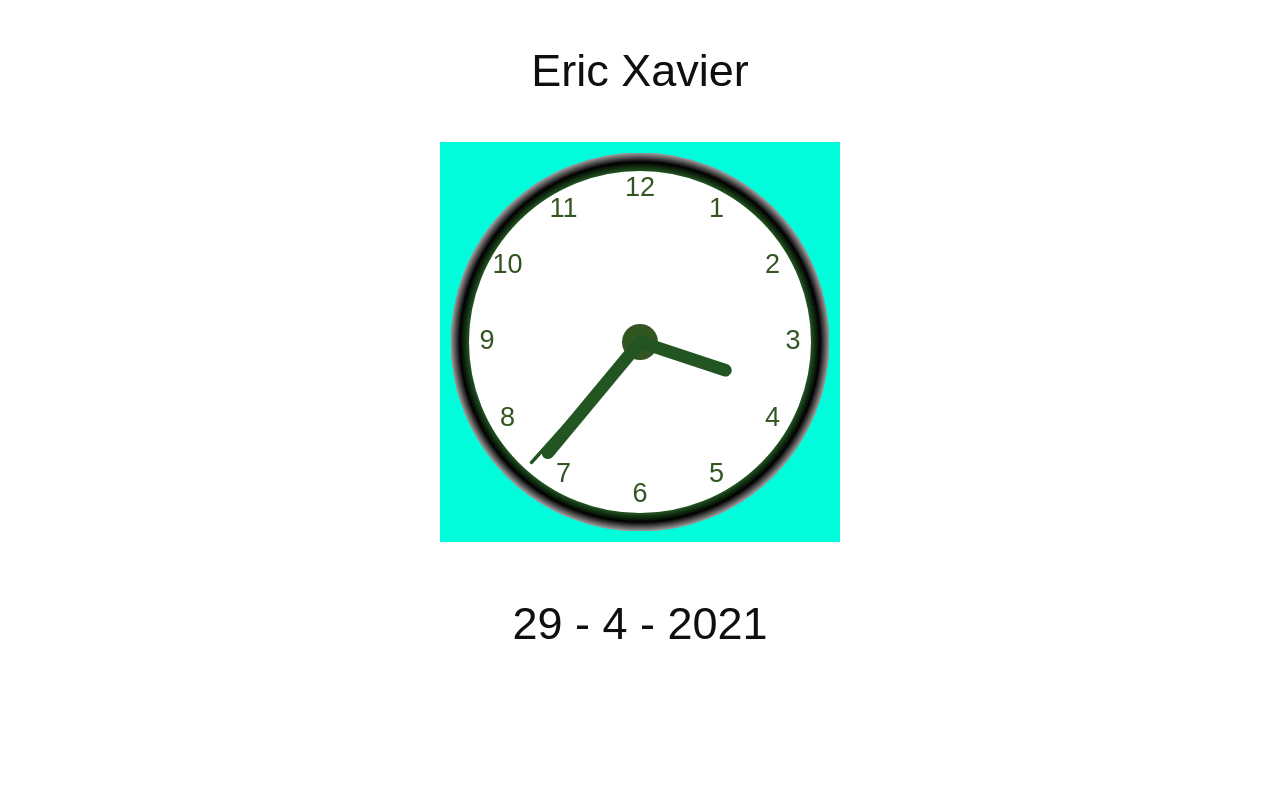
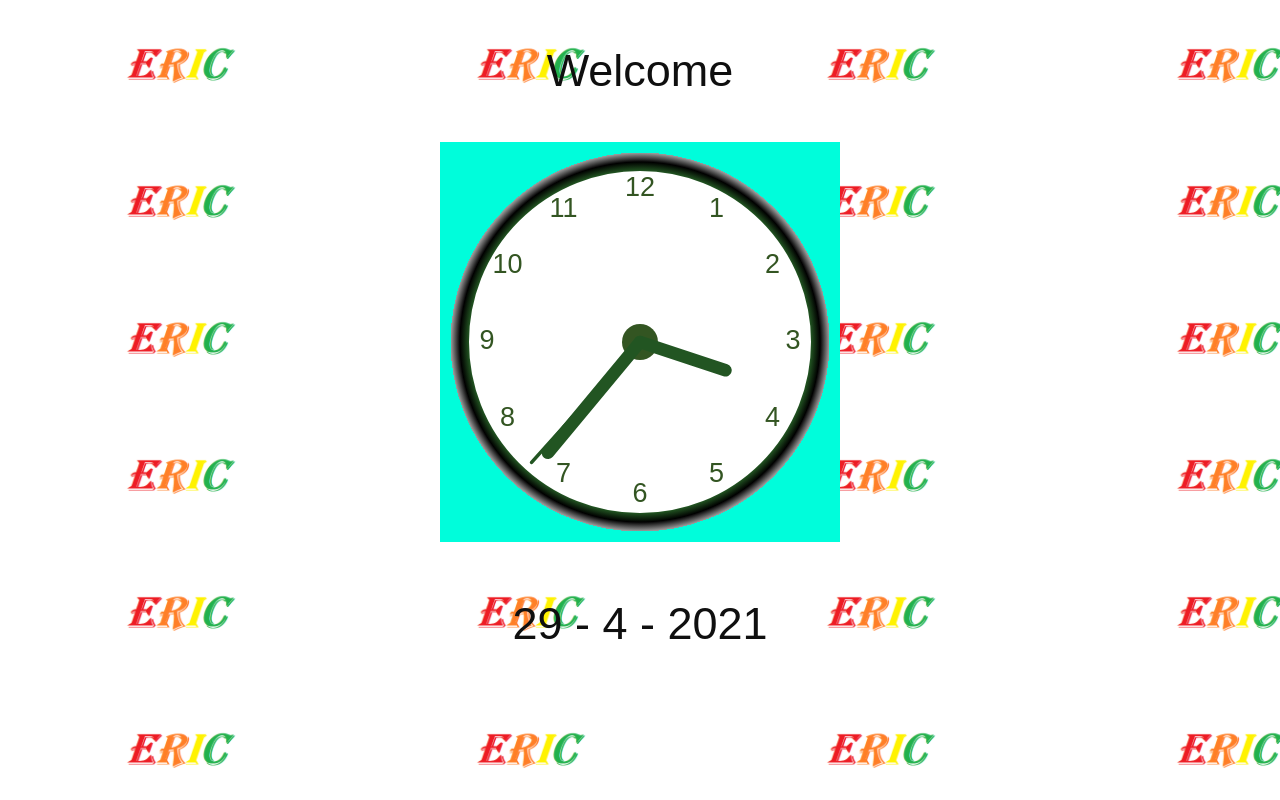
Before and after one commit to sharlink/eric, a plain HTML site: page index.html in a window 1280 px wide. Drawn offline with Linux system fonts and the light colour scheme.

Commit message:
Background updated

```diff
--- a/index.html
+++ b/index.html
@@ -8,6 +8,7 @@
             color: rgb(15, 15, 15);
             font-family: sans-serif;
             font-size: 45px;
+            background-image: url("images/Capturemass.PNG");
             /*background-image: url("images/backss.PNG");*/
         }
     </style>
@@ -15,7 +16,7 @@
 <body>
 
     <title>Clock</title>
-    <p align=center>  Eric Xavier</p>
+    <p align=center>Welcome</p>
     <p align=center>
 
         <canvas id="canvas" width="400" height="400"
```
Also changed, not shown: images/Capturemass.PNG (added).
